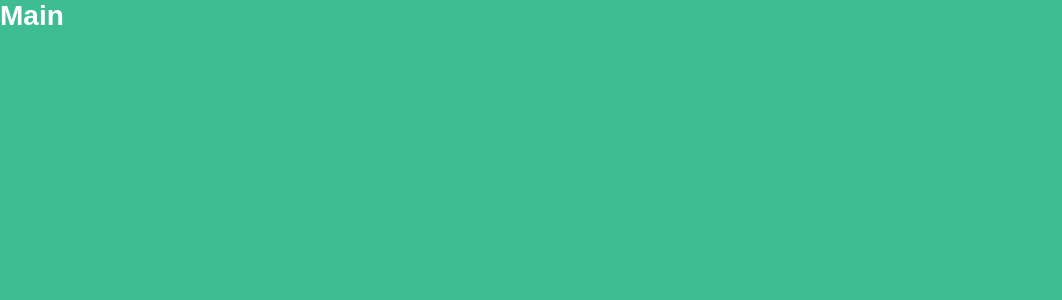
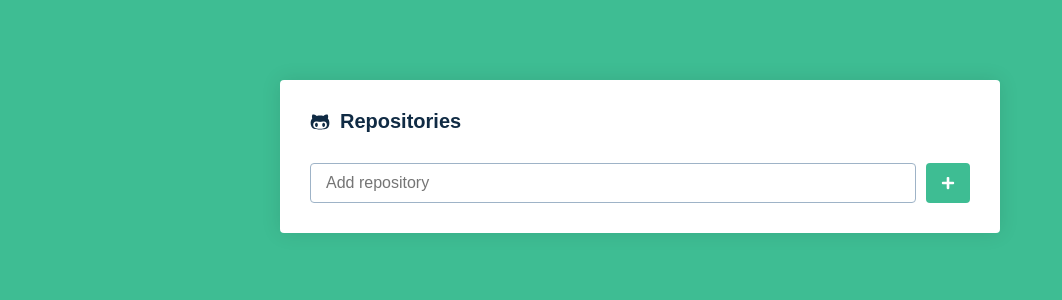
Before and after one commit to ManoelLobo/aghrp, a React (Create React App) app: page / in a window 1280 px wide. Shown: the top 300 px of the page, without its empty margins (0-1062 px from the left). Built offline with nearby package versions, Linux system fonts and the light colour scheme.

Commit message:
Main page styles

```diff
--- a/package.json
+++ b/package.json
@@ -5,6 +5,7 @@
   "dependencies": {
     "react": "^16.8.6",
     "react-dom": "^16.8.6",
+    "react-icons": "^3.7.0",
     "react-router-dom": "^5.0.1",
     "react-scripts": "3.0.1",
     "styled-components": "^4.3.2"
--- a/src/pages/Main/index.js
+++ b/src/pages/Main/index.js
@@ -1,7 +1,23 @@
 import React from 'react';
+import { FaGithubAlt, FaPlus } from 'react-icons/fa';
 
-import { Title } from './styles';
+import { Container, Form, SubmitButton } from './styles';
 
 export default function Main() {
-  return <Title>Main</Title>;
+  return (
+    <Container>
+      <h1>
+        <FaGithubAlt />
+        Repositories
+      </h1>
+
+      <Form onSubmit={() => {}}>
+        <input type="text" placeholder="Add repository" />
+
+        <SubmitButton>
+          <FaPlus color="#FFF" size={14} />
+        </SubmitButton>
+      </Form>
+    </Container>
+  );
 }
--- a/src/pages/Main/styles.js
+++ b/src/pages/Main/styles.js
@@ -1,5 +1,47 @@
 import styled from 'styled-components';
 
-export const Title = styled.h1`
-  color: #fff;
+export const Container = styled.div`
+  max-width: 720px;
+  background: #fff;
+  border-radius: 4px;
+  box-shadow: 0 0 20px rgba(0, 0, 0, 0.1);
+  padding: 30px;
+  margin: 80px auto;
+
+  h1 {
+    font-size: 20px;
+    display: flex;
+    flex-direction: row;
+    align-items: center;
+
+    svg {
+      margin-right: 10px;
+    }
+  }
 `;
+
+export const Form = styled.form`
+  margin-top: 30px;
+  display: flex;
+  flex-direction: row;
+
+  input {
+    flex: 1;
+    border: 1px solid #9eb3c7;
+    padding: 10px 15px;
+    border-radius: 4px;
+    font-size: 16px;
+  }
+`;
+
+export const SubmitButton = styled.button.attrs({ type: 'submit' })`
+  background: #3ebd93;
+  border: 0;
+  padding: 0 15px;
+  margin-left: 10px;
+  border-radius: 4px;
+
+  display: flex;
+  justify-content: center;
+  align-items: center;
+`;
```
Also changed, not shown: 1 other file (tests, documents, lock files or other folders).
